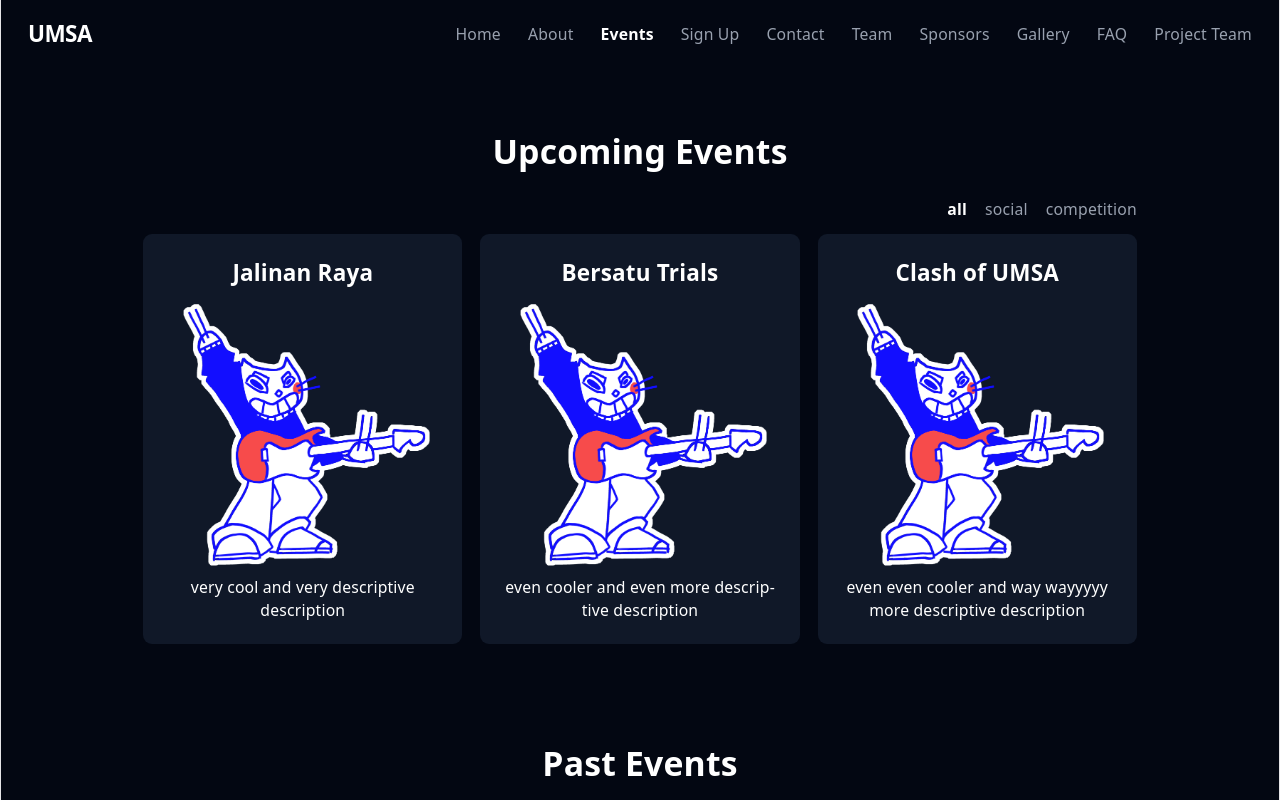
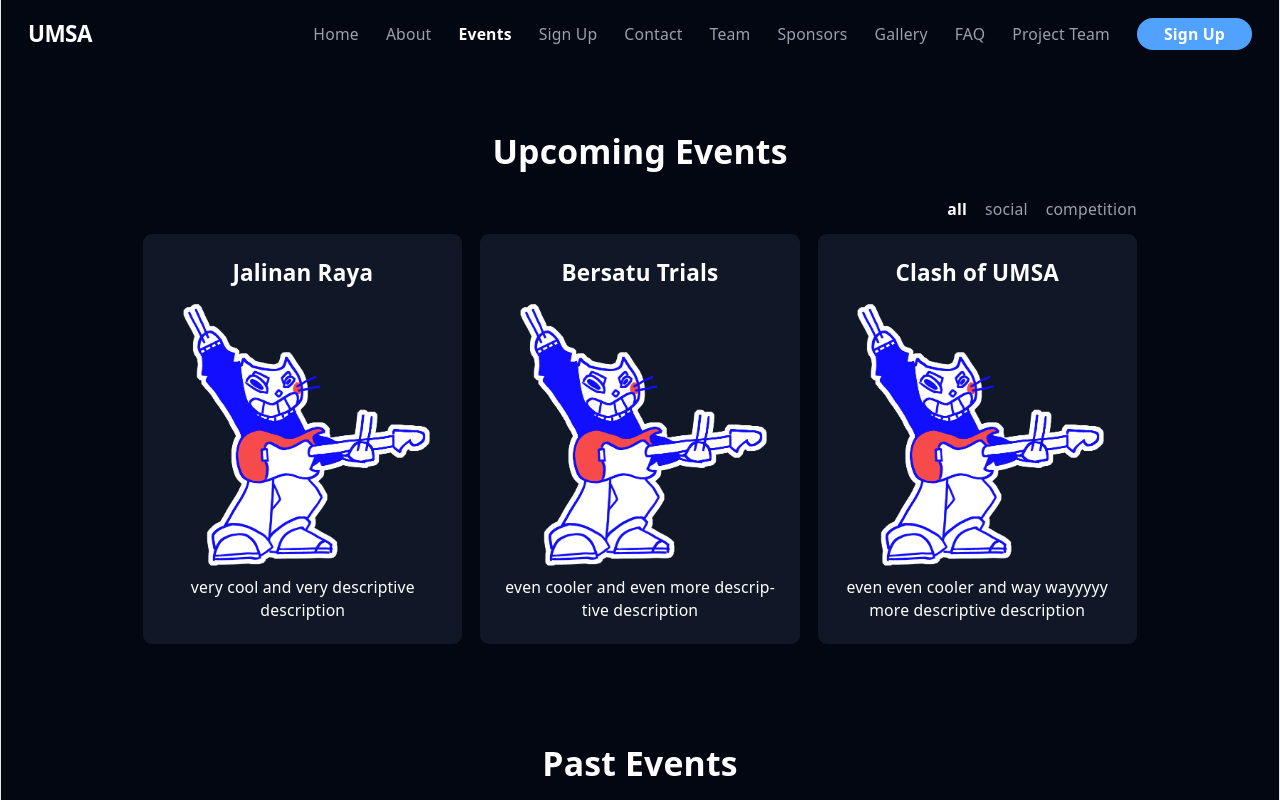
Before and after one commit to UoaWDCC/umsa, a React (Vite) app in the folder client/: page /events in a window 1280 px wide. Shown: the top 800 px of the page. Built offline with nearby package versions, Linux system fonts and the light colour scheme.

Commit message:
fix: nav button

```diff
--- a/client/src/components/Navbar.tsx
+++ b/client/src/components/Navbar.tsx
@@ -26,7 +26,7 @@ export default function Navbar() {
       </Link>
 
       {/* shows on desktop screens (hidden at first) */}
-      <div className="hidden md:flex gap-6 text-sm">
+      <div className="hidden md:flex items-center gap-6 text-sm">
         <NavLink to="/" end className={linkClass}>Home</NavLink>
         <NavLink to="/About" className={linkClass}> About </NavLink>
         <NavLink to="/Events" className={linkClass}> Events</NavLink>
@@ -37,6 +37,12 @@ export default function Navbar() {
         <NavLink to="/Gallery" className={linkClass}>Gallery</NavLink>
         <NavLink to= "/faq" className={linkClass}> FAQ </NavLink>
         <NavLink to="/project-team" className={linkClass}>Project Team</NavLink>
+        {/* button to send user to sign up form via response link */}
+        <a href="https://forms.gle/CQoE2nsZ9sGCWZqW8" target="_blank" rel="noopener noreferrer"
+        className="px-6 py-1 rounded-full bg-blue-400 hover:bg-blue-700 hover:scale-110
+        transisition-transform duration-100">
+          <button type="button" className="text-white font-bold cursor-pointer">Sign Up</button>
+        </a>
       </div>
 
       {/* shows on small screens only (is hidden once screen size is big) */}
@@ -73,7 +79,7 @@ export default function Navbar() {
         <div className="md:hidden absolute mt-2 left-0 w-full justify-items-start rounded-md bg-gray-900
           ring-black ring-opacity-5 focus:outline-none">
           <div>
-            <div className="flex flex-col px-8 py-10 gap-2 text-left whitespace-nowrap">
+            <div className="flex flex-col justify-items-start px-8 py-10 gap-2 text-left whitespace-nowrap">
               <NavLink to="/" end className={linkClass} onClick={() => setIsOpen(false)}>
                 Home
               </NavLink>
@@ -99,7 +105,11 @@ export default function Navbar() {
               <NavLink to="/project-team" className={linkClass} onClick={() => setIsOpen(false)}>
                 Project Team
               </NavLink>
-
+              <a href="https://forms.gle/CQoE2nsZ9sGCWZqW8" target="_blank" rel="noopener noreferrer"
+              className="px-4 py-1 mr-1 rounded-full bg-blue-400 hover:bg-blue-700 hover:scale-110
+              transisition-transform duration-100">
+                <button type="button" className="text-white font-bold cursor-pointer">Sign Up</button>
+              </a>
             </div>
           </div>
 
```
